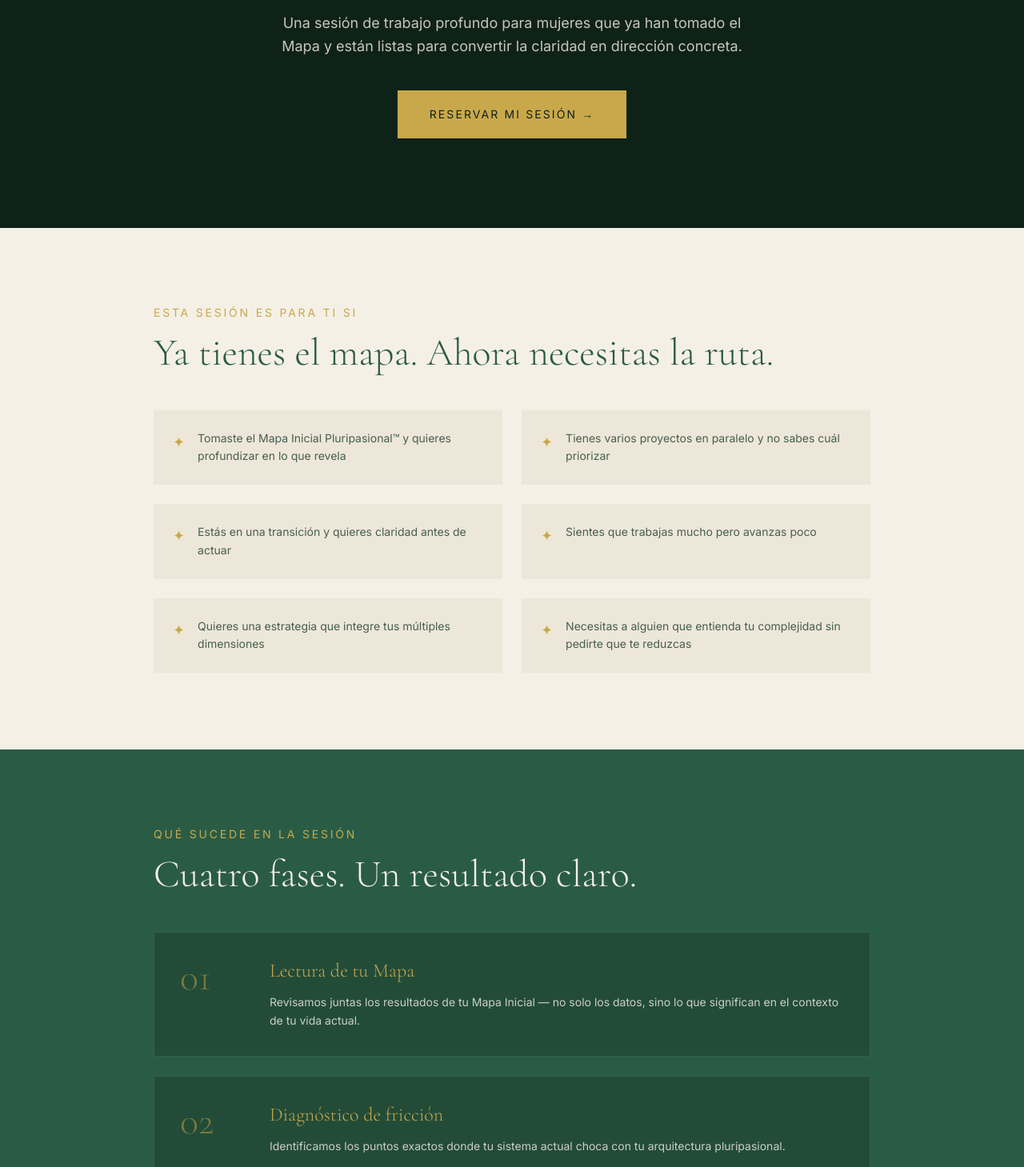
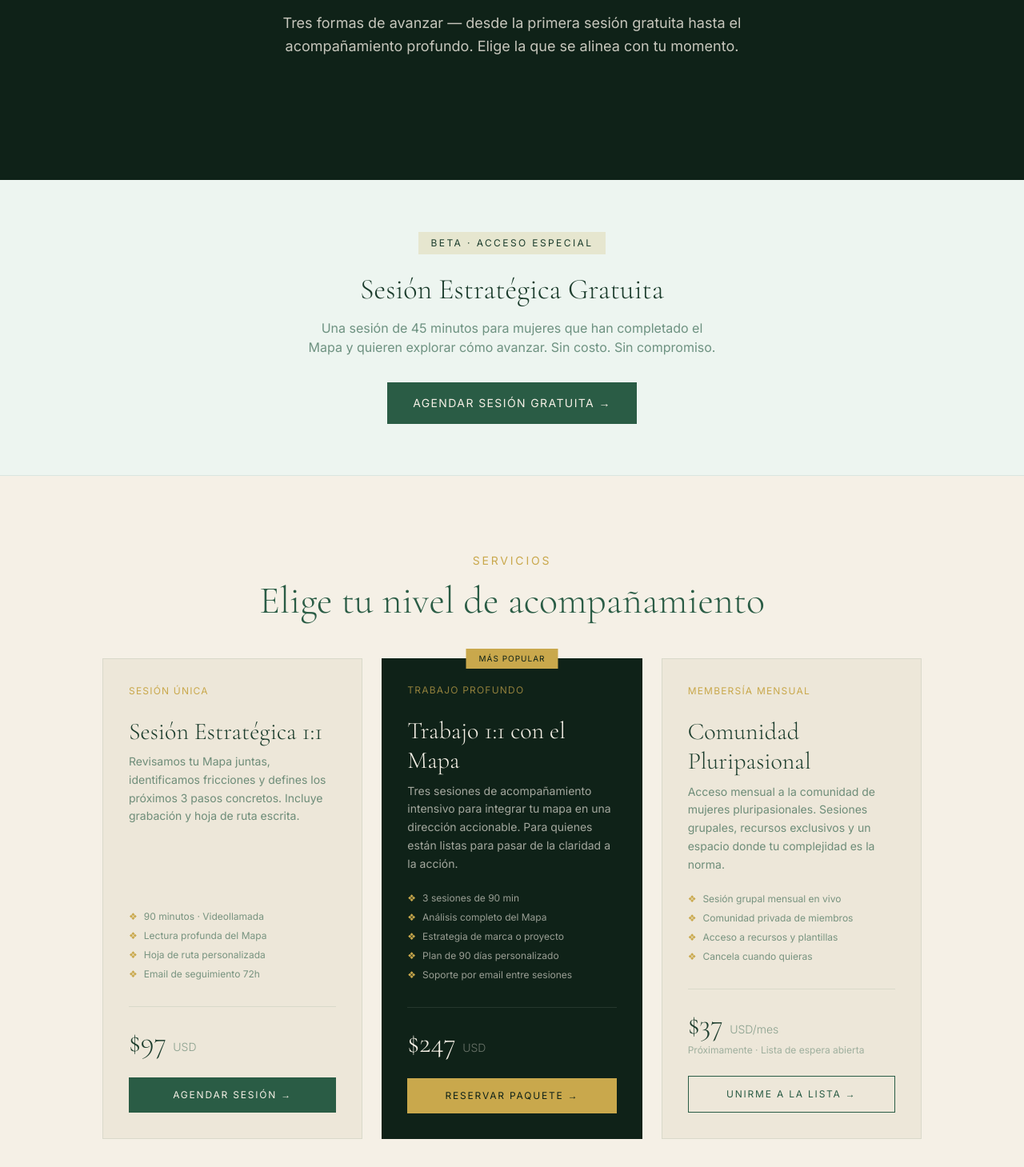
Before and after one commit to CaridPluri/soypluripasional, a Next.js app: page /sesion in a window 1280 px wide. Shown: the part 371-1830 px from the top of the page at 80% size. Built offline with nearby package versions, Linux system fonts and the light colour scheme.

Commit message:
Redesign sesion page with 3 service tiers, pricing, and TidyCal booking links

```diff
--- a/app/sesion/page.tsx
+++ b/app/sesion/page.tsx
@@ -6,48 +6,133 @@ import Link from "next/link";
 const fadeUp = { hidden: { opacity: 0, y: 32 }, visible: { opacity: 1, y: 0, transition: { duration: 0.7, ease: "easeOut" } } };
 const stagger = { visible: { transition: { staggerChildren: 0.15 } } };
 
+const TIDYCAL_REVIEW = "https://tidycal.com/caridaida/assessment-result-review";
+const TIDYCAL_MENTORING = "https://tidycal.com/caridaida/pluripasional-mentoring-starter";
+const TIDYCAL_FREE = "https://tidycal.com/caridaida/free-beta-strategy-session";
+
 export default function SesionPage() {
   return (
     <main className="bg-crema text-verde-dark">
+
+      {/* HERO */}
       <section className="bg-verde-darker text-crema py-28 px-6 text-center">
         <motion.div className="max-w-3xl mx-auto" initial="hidden" animate="visible" variants={stagger}>
           <motion.p className="text-oro font-inter text-sm tracking-[0.2em] uppercase mb-4" variants={fadeUp}>Trabaja Conmigo</motion.p>
-          <motion.h1 className="font-cormorant text-5xl md:text-7xl font-light leading-tight mb-6" variants={fadeUp}>Sesión Estratégica<br /><em className="text-oro">Pluripasional™</em></motion.h1>
-          <motion.p className="font-inter text-lg text-crema/80 leading-relaxed mb-10 max-w-xl mx-auto" variants={fadeUp}>Una sesión de trabajo profundo para mujeres que ya han tomado el Mapa y están listas para convertir la claridad en dirección concreta.</motion.p>
-          <motion.a href="mailto:info@caridbaez.com" className="inline-block bg-oro text-verde-darker font-inter text-sm tracking-[0.15em] uppercase px-10 py-5 hover:bg-oro-light transition-colors duration-300" variants={fadeUp}>Reservar Mi Sesión →</motion.a>
+          <motion.h1 className="font-cormorant text-5xl md:text-7xl font-light leading-tight mb-6" variants={fadeUp}>
+            Tu mapa, en acción.<br /><em className="text-oro">Trabaja con Carid.</em>
+          </motion.h1>
+          <motion.p className="font-inter text-lg text-crema/80 leading-relaxed mb-10 max-w-xl mx-auto" variants={fadeUp}>
+            Tres formas de avanzar — desde la primera sesión gratuita hasta el acompañamiento profundo. Elige la que se alinea con tu momento.
+          </motion.p>
         </motion.div>
       </section>
 
-      <section className="py-24 px-6">
-        <motion.div className="max-w-4xl mx-auto" initial="hidden" whileInView="visible" viewport={{ once: true, margin: "-80px" }} variants={stagger}>
-          <motion.p className="text-oro font-inter text-sm tracking-[0.2em] uppercase mb-4" variants={fadeUp}>Esta sesión es para ti si</motion.p>
-          <motion.h2 className="font-cormorant text-4xl md:text-5xl font-light text-verde mb-12" variants={fadeUp}>Ya tienes el mapa. Ahora necesitas la ruta.</motion.h2>
-          <div className="grid md:grid-cols-2 gap-6">
-            {["Tomaste el Mapa Inicial Pluripasional™ y quieres profundizar en lo que revela",
-              "Tienes varios proyectos en paralelo y no sabes cuál priorizar",
-              "Estás en una transición y quieres claridad antes de actuar",
-              "Sientes que trabajas mucho pero avanzas poco",
-              "Quieres una estrategia que integre tus múltiples dimensiones",
-              "Necesitas a alguien que entienda tu complejidad sin pedirte que te reduzcas"].map((item, i) => (
-              <motion.div key={i} className="flex items-start gap-4 p-6 bg-crema-dark" variants={fadeUp}>
-                <span className="text-oro text-lg shrink-0 mt-0.5">✦</span>
-                <p className="font-inter text-sm text-verde-dark/80 leading-relaxed">{item}</p>
-              </motion.div>
-            ))}
+      {/* OFERTA GRATUITA */}
+      <section className="py-16 px-6 bg-verde-pale border-b border-verde/10">
+        <motion.div className="max-w-3xl mx-auto text-center" initial="hidden" whileInView="visible" viewport={{ once: true }} variants={stagger}>
+          <motion.span className="inline-block bg-oro/20 text-verde-dark font-inter text-xs tracking-[0.2em] uppercase px-4 py-1.5 mb-6" variants={fadeUp}>Beta · Acceso Especial</motion.span>
+          <motion.h2 className="font-cormorant text-4xl font-light text-verde-dark mb-4" variants={fadeUp}>Sesión Estratégica Gratuita</motion.h2>
+          <motion.p className="font-inter text-base text-verde/65 mb-8 max-w-lg mx-auto" variants={fadeUp}>
+            Una sesión de 45 minutos para mujeres que han completado el Mapa y quieren explorar cómo avanzar. Sin costo. Sin compromiso.
+          </motion.p>
+          <motion.a href={TIDYCAL_FREE} target="_blank" rel="noopener noreferrer"
+            className="inline-flex items-center gap-2 bg-verde text-crema font-inter text-sm tracking-[0.1em] uppercase px-8 py-4 hover:bg-verde-dark transition-colors" variants={fadeUp}>
+            Agendar Sesión Gratuita →
+          </motion.a>
+        </motion.div>
+      </section>
+
+      {/* 3 TIERS */}
+      <section className="py-24 px-6 bg-crema">
+        <motion.div className="max-w-5xl mx-auto" initial="hidden" whileInView="visible" viewport={{ once: true, margin: "-80px" }} variants={stagger}>
+          <motion.p className="text-oro font-inter text-sm tracking-[0.2em] uppercase mb-4 text-center" variants={fadeUp}>Servicios</motion.p>
+          <motion.h2 className="font-cormorant text-4xl md:text-5xl font-light text-verde mb-12 text-center" variants={fadeUp}>Elige tu nivel de acompañamiento</motion.h2>
+
+          <div className="grid md:grid-cols-3 gap-6">
+
+            {/* TIER 1 */}
+            <motion.div className="bg-crema-dark border border-verde/10 p-8 flex flex-col" variants={fadeUp}>
+              <p className="font-inter text-xs text-oro tracking-widest uppercase mb-6">Sesión Única</p>
+              <h3 className="font-cormorant text-3xl font-light text-verde-dark mb-2 leading-tight">Sesión Estratégica 1:1</h3>
+              <p className="font-inter text-sm text-verde/65 leading-relaxed flex-1 mb-6">
+                Revisamos tu Mapa juntas, identificamos fricciones y defines los próximos 3 pasos concretos. Incluye grabación y hoja de ruta escrita.
+              </p>
+              <ul className="space-y-2 mb-8 font-inter text-xs text-verde/60">
+                <li className="flex items-start gap-2"><span className="text-oro">❖</span> 90 minutos · Videollamada</li>
+                <li className="flex items-start gap-2"><span className="text-oro">❖</span> Lectura profunda del Mapa</li>
+                <li className="flex items-start gap-2"><span className="text-oro">❖</span> Hoja de ruta personalizada</li>
+                <li className="flex items-start gap-2"><span className="text-oro">❖</span> Email de seguimiento 72h</li>
+              </ul>
+              <div className="border-t border-verde/10 pt-6 mb-6">
+                <p className="font-cormorant text-4xl font-light text-verde-dark">$97 <span className="font-inter text-sm text-verde/50">USD</span></p>
+              </div>
+              <a href={TIDYCAL_REVIEW} target="_blank" rel="noopener noreferrer"
+                className="inline-flex items-center justify-center gap-2 bg-verde text-crema font-inter text-xs tracking-[0.15em] uppercase px-6 py-3.5 hover:bg-verde-dark transition-colors">
+                Agendar Sesión →
+              </a>
+            </motion.div>
+
+            {/* TIER 2 — FEATURED */}
+            <motion.div className="bg-verde-darker text-crema p-8 flex flex-col relative" variants={fadeUp}>
+              <span className="absolute -top-3 left-1/2 -translate-x-1/2 bg-oro text-verde-darker font-inter text-[10px] tracking-widest uppercase px-4 py-1">Más Popular</span>
+              <p className="font-inter text-xs text-oro/70 tracking-widest uppercase mb-6">Trabajo Profundo</p>
+              <h3 className="font-cormorant text-3xl font-light mb-2 leading-tight">Trabajo 1:1 con el Mapa</h3>
+              <p className="font-inter text-sm text-crema/65 leading-relaxed flex-1 mb-6">
+                Tres sesiones de acompañamiento intensivo para integrar tu mapa en una dirección accionable. Para quienes están listas para pasar de la claridad a la acción.
+              </p>
+              <ul className="space-y-2 mb-8 font-inter text-xs text-crema/60">
+                <li className="flex items-start gap-2"><span className="text-oro">❖</span> 3 sesiones de 90 min</li>
+                <li className="flex items-start gap-2"><span className="text-oro">❖</span> Análisis completo del Mapa</li>
+                <li className="flex items-start gap-2"><span className="text-oro">❖</span> Estrategia de marca o proyecto</li>
+                <li className="flex items-start gap-2"><span className="text-oro">❖</span> Plan de 90 días personalizado</li>
+                <li className="flex items-start gap-2"><span className="text-oro">❖</span> Soporte por email entre sesiones</li>
+              </ul>
+              <div className="border-t border-crema/10 pt-6 mb-6">
+                <p className="font-cormorant text-4xl font-light text-crema">$247 <span className="font-inter text-sm text-crema/40">USD</span></p>
+              </div>
+              <a href={TIDYCAL_MENTORING} target="_blank" rel="noopener noreferrer"
+                className="inline-flex items-center justify-center gap-2 bg-oro text-verde-darker font-inter text-xs tracking-[0.15em] uppercase px-6 py-3.5 hover:bg-oro-light transition-colors">
+                Reservar Paquete →
+              </a>
+            </motion.div>
+
+            {/* TIER 3 */}
+            <motion.div className="bg-crema-dark border border-verde/10 p-8 flex flex-col" variants={fadeUp}>
+              <p className="font-inter text-xs text-oro tracking-widest uppercase mb-6">Membersía Mensual</p>
+              <h3 className="font-cormorant text-3xl font-light text-verde-dark mb-2 leading-tight">Comunidad Pluripasional</h3>
+              <p className="font-inter text-sm text-verde/65 leading-relaxed flex-1 mb-6">
+                Acceso mensual a la comunidad de mujeres pluripasionales. Sesiones grupales, recursos exclusivos y un espacio donde tu complejidad es la norma.
+              </p>
+              <ul className="space-y-2 mb-8 font-inter text-xs text-verde/60">
+                <li className="flex items-start gap-2"><span className="text-oro">❖</span> Sesión grupal mensual en vivo</li>
+                <li className="flex items-start gap-2"><span className="text-oro">❖</span> Comunidad privada de miembros</li>
+                <li className="flex items-start gap-2"><span className="text-oro">❖</span> Acceso a recursos y plantillas</li>
+                <li className="flex items-start gap-2"><span className="text-oro">❖</span> Cancela cuando quieras</li>
+              </ul>
+              <div className="border-t border-verde/10 pt-6 mb-6">
+                <p className="font-cormorant text-4xl font-light text-verde-dark">$37 <span className="font-inter text-sm text-verde/50">USD/mes</span></p>
+                <p className="font-inter text-xs text-verde/40 mt-1">Próximamente · Lista de espera abierta</p>
+              </div>
+              <a href="mailto:info@caridbaez.com?subject=Lista%20de%20espera%20Comunidad%20Pluripasional"
+                className="inline-flex items-center justify-center gap-2 border border-verde text-verde font-inter text-xs tracking-[0.15em] uppercase px-6 py-3.5 hover:bg-verde hover:text-crema transition-colors">
+                Unirme a la Lista →
+              </a>
+            </motion.div>
           </div>
         </motion.div>
       </section>
 
+      {/* QUÉ SUCEDE */}
       <section className="bg-verde text-crema py-24 px-6">
         <motion.div className="max-w-4xl mx-auto" initial="hidden" whileInView="visible" viewport={{ once: true, margin: "-80px" }} variants={stagger}>
-          <motion.p className="text-oro font-inter text-sm tracking-[0.2em] uppercase mb-4" variants={fadeUp}>Qué Sucede en la Sesión</motion.p>
+          <motion.p className="text-oro font-inter text-sm tracking-[0.2em] uppercase mb-4" variants={fadeUp}>Proceso</motion.p>
           <motion.h2 className="font-cormorant text-4xl md:text-5xl font-light mb-12" variants={fadeUp}>Cuatro fases. Un resultado claro.</motion.h2>
           <div className="space-y-6">
             {[
               { num: "01", title: "Lectura de tu Mapa", desc: "Revisamos juntas los resultados de tu Mapa Inicial — no solo los datos, sino lo que significan en el contexto de tu vida actual." },
               { num: "02", title: "Diagnóstico de fricción", desc: "Identificamos los puntos exactos donde tu sistema actual choca con tu arquitectura pluripasional." },
               { num: "03", title: "Mapa de prioridades", desc: "Construimos una visión estratégica que integre tus diferentes dimensiones sin suprimir ninguna." },
-              { num: "04", title: "Hoja de ruta concreta", desc: "Sales con los próximos 3 pasos específicos, alineados con tu arquetipo y tu momento actual." },
+              { num: "04", title: "Hoja de ruta concreta", desc: "Sales con los próximos pasos específicos, alineados con tu arquetipo y tu momento actual." },
             ].map((phase, i) => (
               <motion.div key={i} className="grid md:grid-cols-[80px_1fr] gap-8 p-8 bg-verde-dark/50 border border-crema/10" variants={fadeUp}>
                 <div className="font-cormorant text-5xl text-oro/50 font-light leading-none">{phase.num}</div>
@@ -61,13 +146,14 @@ export default function SesionPage() {
         </motion.div>
       </section>
 
+      {/* DETALLES */}
       <section className="bg-crema-dark py-24 px-6">
         <motion.div className="max-w-3xl mx-auto" initial="hidden" whileInView="visible" viewport={{ once: true, margin: "-80px" }} variants={stagger}>
           <motion.h2 className="font-cormorant text-3xl font-light text-verde mb-10 text-center" variants={fadeUp}>Detalles de la sesión</motion.h2>
           <motion.div className="border border-verde/15 bg-crema overflow-hidden" variants={fadeUp}>
             {[
               { label: "Formato", value: "Videollamada (Zoom / Google Meet)" },
-              { label: "Duración", value: "90 minutos" },
+              { label: "Duración", value: "90 minutos por sesión" },
               { label: "Requisito previo", value: "Haber completado el Mapa Inicial Pluripasional™" },
               { label: "Entregable", value: "Grabación de la sesión + hoja de ruta escrita" },
               { label: "Seguimiento", value: "Email de acompañamiento a las 72 horas" },
@@ -82,15 +168,25 @@ export default function SesionPage() {
         </motion.div>
       </section>
 
+      {/* CTA FINAL */}
       <section className="py-24 px-6 bg-verde-darker text-crema text-center">
         <motion.div className="max-w-2xl mx-auto" initial="hidden" whileInView="visible" viewport={{ once: true, margin: "-80px" }} variants={stagger}>
-          <motion.h2 className="font-cormorant text-4xl md:text-5xl font-light mb-6" variants={fadeUp}>Las plazas son limitadas.<br /><em className="text-oro">La claridad no puede esperar.</em></motion.h2>
+          <motion.h2 className="font-cormorant text-4xl md:text-5xl font-light mb-6" variants={fadeUp}>
+            La claridad no se encuentra.<br /><em className="text-oro">Se construye juntas.</em>
+          </motion.h2>
           <motion.div className="flex flex-col sm:flex-row gap-4 justify-center" variants={fadeUp}>
-            <a href="mailto:info@caridbaez.com" className="bg-oro text-verde-darker font-inter text-sm tracking-[0.1em] uppercase px-10 py-5 hover:bg-oro-light transition-colors duration-300">Reservar Mi Sesión →</a>
-            <Link href="/examen" className="border border-crema/30 text-crema font-inter text-sm tracking-[0.1em] uppercase px-8 py-4 hover:bg-crema/10 transition-colors duration-300">Primero Quiero el Mapa</Link>
+            <a href={TIDYCAL_REVIEW} target="_blank" rel="noopener noreferrer"
+              className="bg-oro text-verde-darker font-inter text-sm tracking-[0.1em] uppercase px-10 py-5 hover:bg-oro-light transition-colors duration-300">
+              Reservar Sesión Estratégica →
+            </a>
+            <Link href="/examen"
+              className="border border-crema/30 text-crema font-inter text-sm tracking-[0.1em] uppercase px-8 py-4 hover:bg-crema/10 transition-colors duration-300">
+              Primero Quiero el Mapa
+            </Link>
           </motion.div>
         </motion.div>
       </section>
+
     </main>
   );
 }
```
